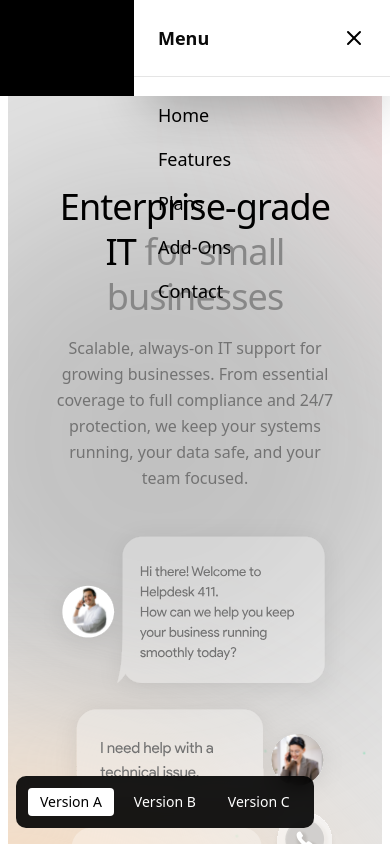
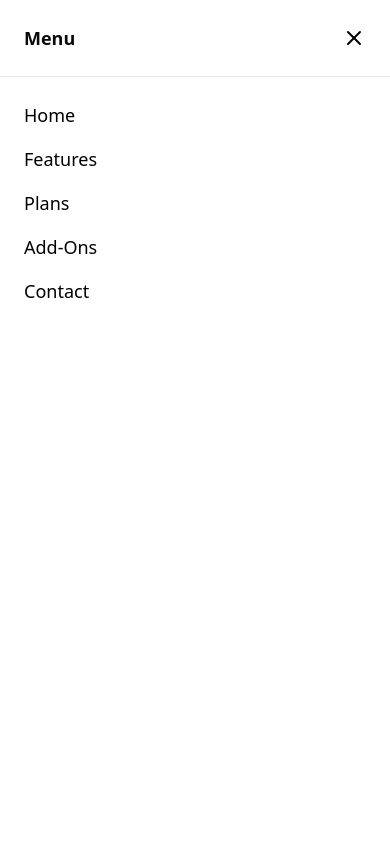
Before and after one commit to helpdesk411/helpdesk-411, a React (Vite) app: page / in a window 390 px wide. Both pictures are taken after a click on the button "Toggle navigation menu". Shown: the top 844 px of the page. Built offline with nearby package versions, Linux system fonts and the light colour scheme; a web font is replaced by a local one.

Commit message:
fix: make sure main route mobile menu opens

```diff
--- a/src/sections/Navbar.tsx
+++ b/src/sections/Navbar.tsx
@@ -63,7 +63,6 @@ export function Navbar() {
               Contact
             </button>
           </div>
-
           {/* Center - Logo (Both desktop and mobile) */}
           <div className="flex justify-center">
             <div className="relative">
@@ -354,14 +353,14 @@ export function Navbar() {
         </nav>
 
         {/* Mobile Menu Overlay */}
-        <div className={`lg:hidden fixed inset-0 z-50 transition-all duration-300 ease-in-out ${isOpen ? 'opacity-100 pointer-events-auto' : 'opacity-0 pointer-events-none'}`}>
-          <div className={`absolute inset-0 bg-black transition-opacity duration-300 ${isOpen ? 'bg-opacity-50' : 'bg-opacity-0'}`} onClick={() => setIsOpen(false)}></div>
-          <div className={`bg-white h-full w-64 shadow-2xl absolute right-0 transform transition-all duration-300 ease-out ${isOpen ? 'translate-x-0' : 'translate-x-full'}`}>
+        {isOpen && (
+          <div className="md:hidden fixed inset-0 bg-black bg-opacity-50 z-[60] transition-opacity duration-300">
+            <div className={`bg-white w-full shadow-lg fixed top-0 left-0 transform transition-transform duration-300 ease-in-out ${isOpen ? 'translate-y-0' : '-translate-y-full'}`} style={{minHeight: '100vh'}}>
               <div className="flex justify-between items-center p-6 border-b">
                 <span className="text-lg font-semibold">Menu</span>
                 <button
                   onClick={() => setIsOpen(false)}
-                className="text-black hover:text-gray-700 transition-all duration-200 ease-in-out transform hover:scale-110 hover:rotate-90"
+                  className="text-black hover:text-gray-700"
                 >
                   <X size={24} />
                 </button>
@@ -369,35 +368,35 @@ export function Navbar() {
               <div className="p-6 space-y-4">
                 <a
                   href="#home"
-                className="block text-black hover:text-gray-700 text-lg transition-all duration-200 ease-in-out transform hover:translate-x-1 hover:scale-105"
+                  className="block text-black hover:text-gray-700 text-lg"
                   onClick={() => setIsOpen(false)}
                 >
                   Home
                 </a>
                 <a
                   href="#features"
-                className="block text-black hover:text-gray-700 text-lg transition-all duration-200 ease-in-out transform hover:translate-x-1 hover:scale-105"
+                  className="block text-black hover:text-gray-700 text-lg"
                   onClick={() => setIsOpen(false)}
                 >
                   Features
                 </a>
                 <a
                   href="#pricing"
-                className="block text-black hover:text-gray-700 text-lg transition-all duration-200 ease-in-out transform hover:translate-x-1 hover:scale-105"
+                  className="block text-black hover:text-gray-700 text-lg"
                   onClick={() => setIsOpen(false)}
                 >
                   Plans
                 </a>
                 <a
                   href="#addons"
-                className="block text-black hover:text-gray-700 text-lg transition-all duration-200 ease-in-out transform hover:translate-x-1 hover:scale-105"
+                  className="block text-black hover:text-gray-700 text-lg"
                   onClick={() => setIsOpen(false)}
                 >
                   Add-Ons
                 </a>
                 <a
                   href="#contact"
-                className="block text-black hover:text-gray-700 text-lg transition-all duration-200 ease-in-out transform hover:translate-x-1 hover:scale-105"
+                  className="block text-black hover:text-gray-700 text-lg"
                   onClick={() => setIsOpen(false)}
                 >
                   Contact
@@ -405,6 +404,7 @@ export function Navbar() {
               </div>
             </div>
           </div>
+        )}
       </header>
 
       {/* Floating indicator when navbar is hidden */}
```
Lines whose indentation alone changed are shown as unchanged.
